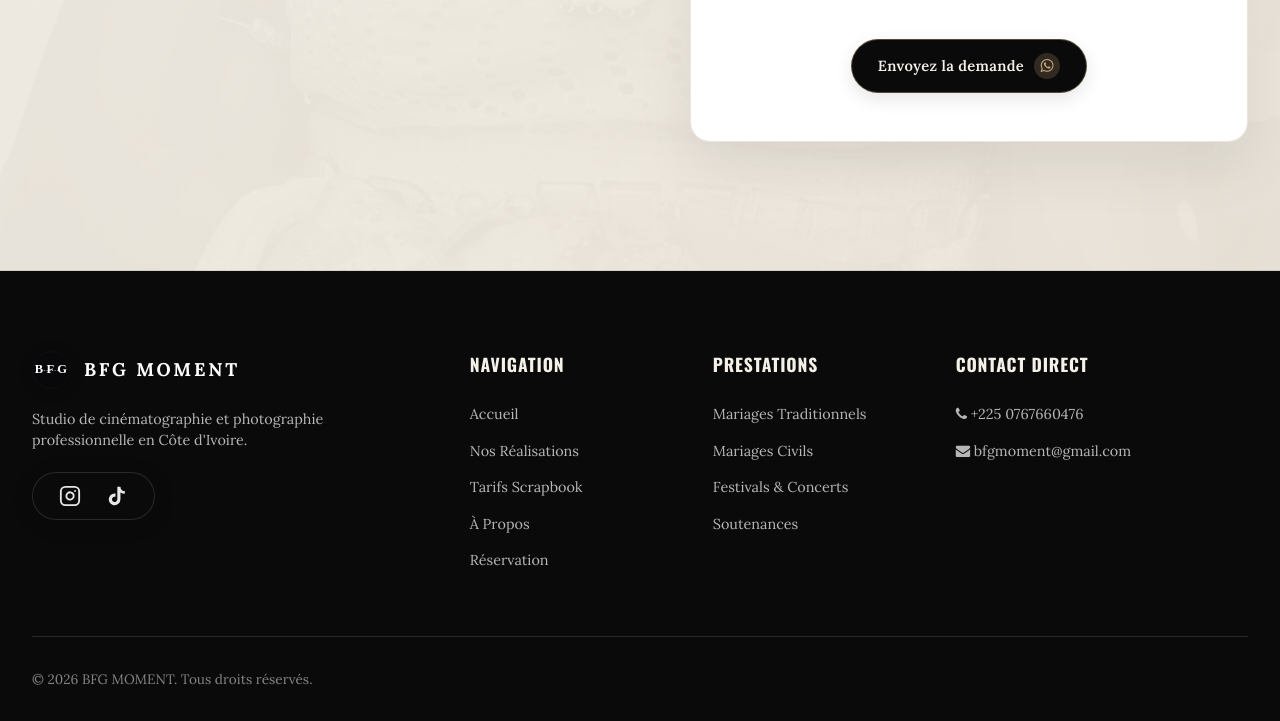
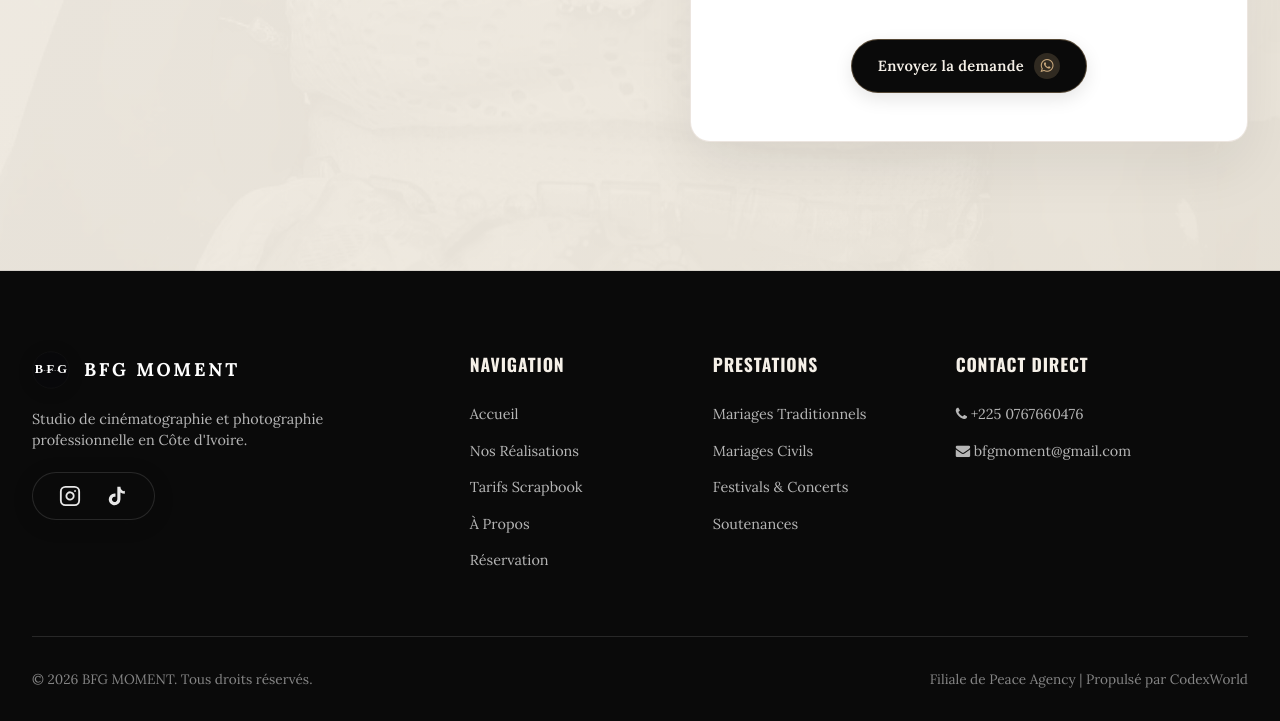
Before and after one commit to Jeremiek-collab/bfg-moments, a website built with Vite: page index.html in a window 1280 px wide. Shown: the part 5657-6378 px from the top of the page. Built offline with nearby package versions, Linux system fonts and the light colour scheme; a web font is replaced by a local one.

Commit message:
feat: add Peace Agency affiliate and CodexWorld credits to footer

```diff
--- a/index.html
+++ b/index.html
@@ -419,6 +419,7 @@
 
     <div class="footer-bottom">
       <div>&copy; 2026 BFG MOMENT. Tous droits réservés.</div>
+      <div>Filiale de Peace Agency | Propulsé par CodexWorld</div>
     </div>
   </footer>
 
```
